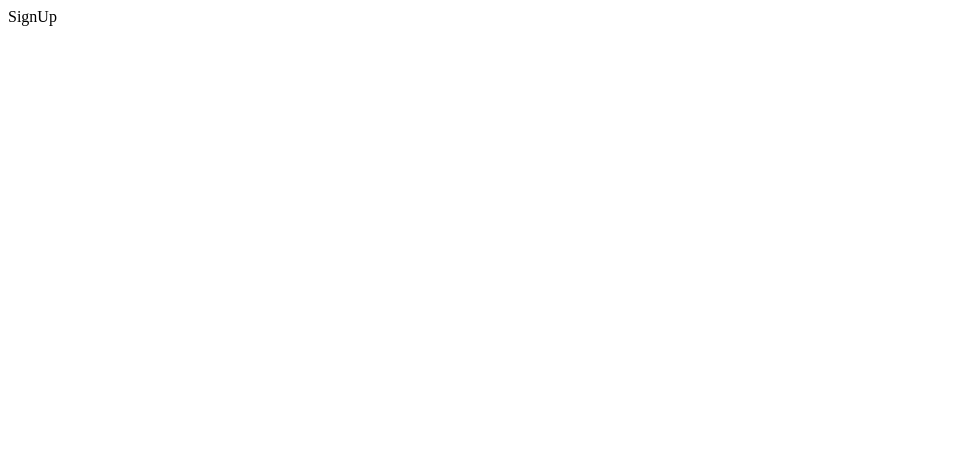
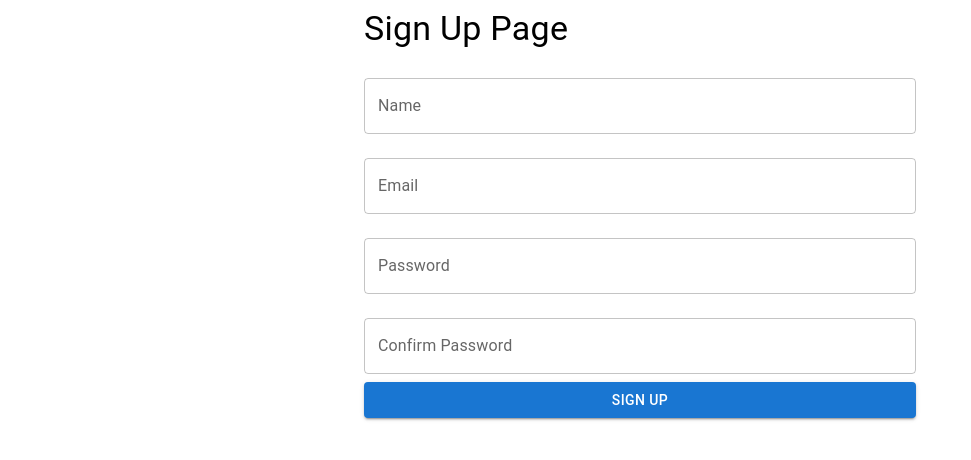
Before and after one commit to shreyas-a-s/namaste-react, a React (Vite) app in the folder vt-vite-login-todo/: page /signup in a window 1280 px wide. Shown: the top 460 px of the page, without its empty margins (0-971 px from the left). Built offline with nearby package versions, Linux system fonts and the light colour scheme.

Commit message:
feat: Add UI to login, signup and todo pages

```diff
--- a/vt-vite-login-todo/src/pages/Login.jsx
+++ b/vt-vite-login-todo/src/pages/Login.jsx
@@ -1,6 +1,17 @@
+import { Container, TextField, Button, Typography } from '@mui/material';
+
 const Login = () => {
   return (
-    <div>Login</div>
+    <Container maxWidth="sm">
+      <Typography variant="h4" component="h1" gutterBottom>
+        Login Page
+      </Typography>
+      <TextField label="Email" fullWidth margin="normal" />
+      <TextField label="Password" type="password" fullWidth margin="normal" />
+      <Button variant="contained" color="primary" fullWidth>
+        Login
+      </Button>
+    </Container>
   )
 }
 
--- a/vt-vite-login-todo/src/pages/SignUp.jsx
+++ b/vt-vite-login-todo/src/pages/SignUp.jsx
@@ -1,6 +1,19 @@
+import { Container, TextField, Button, Typography } from '@mui/material';
+
 const SignUp = () => {
   return (
-    <div>SignUp</div>
+    <Container maxWidth="sm">
+      <Typography variant="h4" component="h1" gutterBottom>
+        Sign Up Page
+      </Typography>
+      <TextField label="Name" type="text" fullWidth margin="normal" />
+      <TextField label="Email" fullWidth margin="normal" />
+      <TextField label="Password" type="password" fullWidth margin="normal" />
+      <TextField label="Confirm Password" type="password" fullWidth margin="normal" />
+      <Button variant="contained" color="primary" fullWidth>
+        Sign Up
+      </Button>
+    </Container>
   )
 }
 
--- a/vt-vite-login-todo/src/pages/Todo.jsx
+++ b/vt-vite-login-todo/src/pages/Todo.jsx
@@ -1,6 +1,13 @@
+import { Container, Typography } from '@mui/material';
+
 const Todo = () => {
   return (
-    <div>Todo</div>
+    <Container>
+      <Typography variant="h3" component="h1" gutterBottom>
+        Welcome to the Todo Page
+      </Typography>
+      {/* Additional content goes here */}
+    </Container>
   )
 }
 
```
